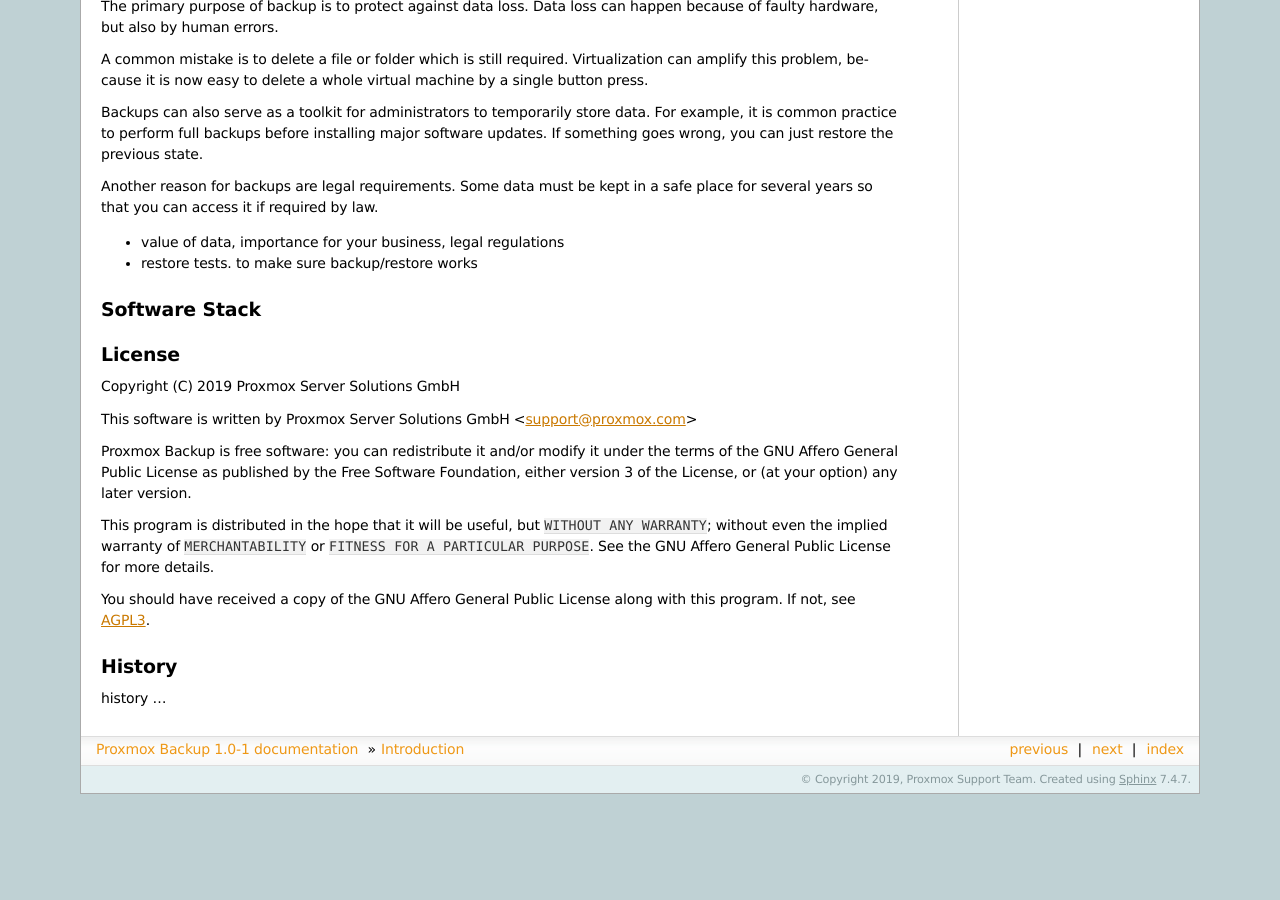
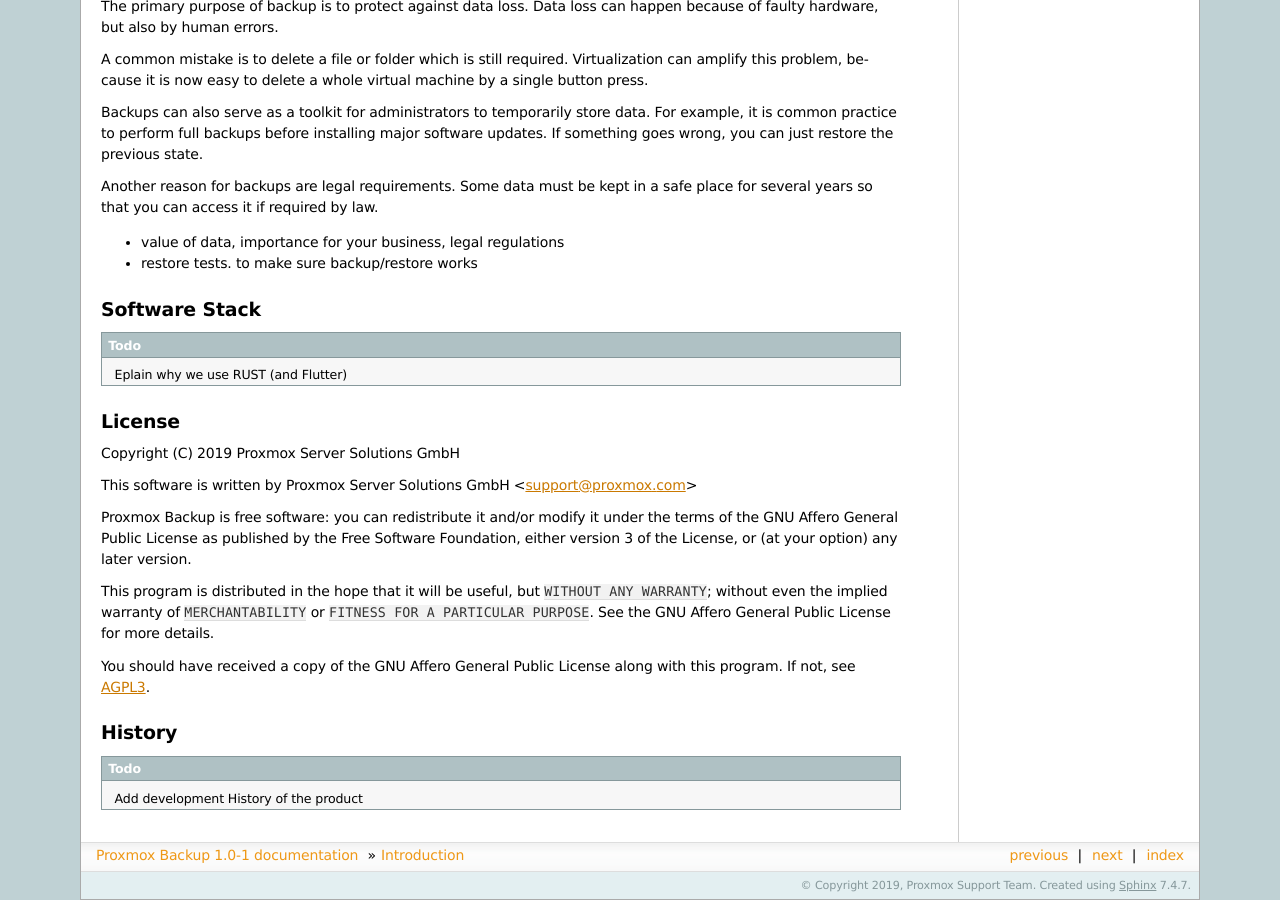
Before and after one commit to proxmox/proxmox-backup, a Sphinx documentation site: the page built from docs/introduction.rst, in a window 1280 px wide and 900 px high, scrolled down 884 px. Built offline with Sphinx 7.4.7, drawn with Linux system fonts in a browser that asks for light colours; before the commit the page ends 1678 px from its top, so only the background shows below that.

Commit message:
docs/introduction.rst: add todo items

```diff
--- a/docs/introduction.rst
+++ b/docs/introduction.rst
@@ -96,6 +96,8 @@
 Software Stack
 --------------
 
+.. todo:: Eplain why we use RUST (and Flutter)
+
 
 License
 -------
@@ -121,4 +123,4 @@
 History
 -------
 
-history ...
+.. todo:: Add development History of the product
```
